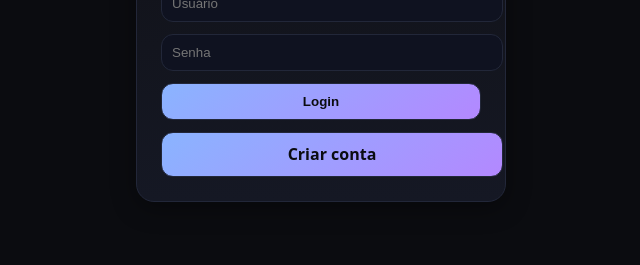
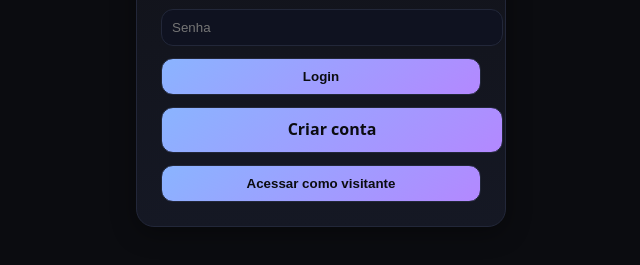
Before and after one commit to enzoalves14/comparador.github.io, a plain HTML site: page login.html in a window 1280 px wide. Shown: the part 353-618 px from the top of the page, without its empty margins (319-959 px from the left). Drawn offline with Linux system fonts and the light colour scheme.

Commit message:
Update login.html

```diff
--- a/login.html
+++ b/login.html
@@ -30,6 +30,7 @@
     <input id="pass" type="password" placeholder="Senha" required />
     <button type="submit">Login</button>
      <a href="register.html" class="link-button">Criar conta</a>
+     <button type="button" id="guest" class="link-button">Acessar como visitante</button>
   </form>
   <script>
     function login(e){
```
